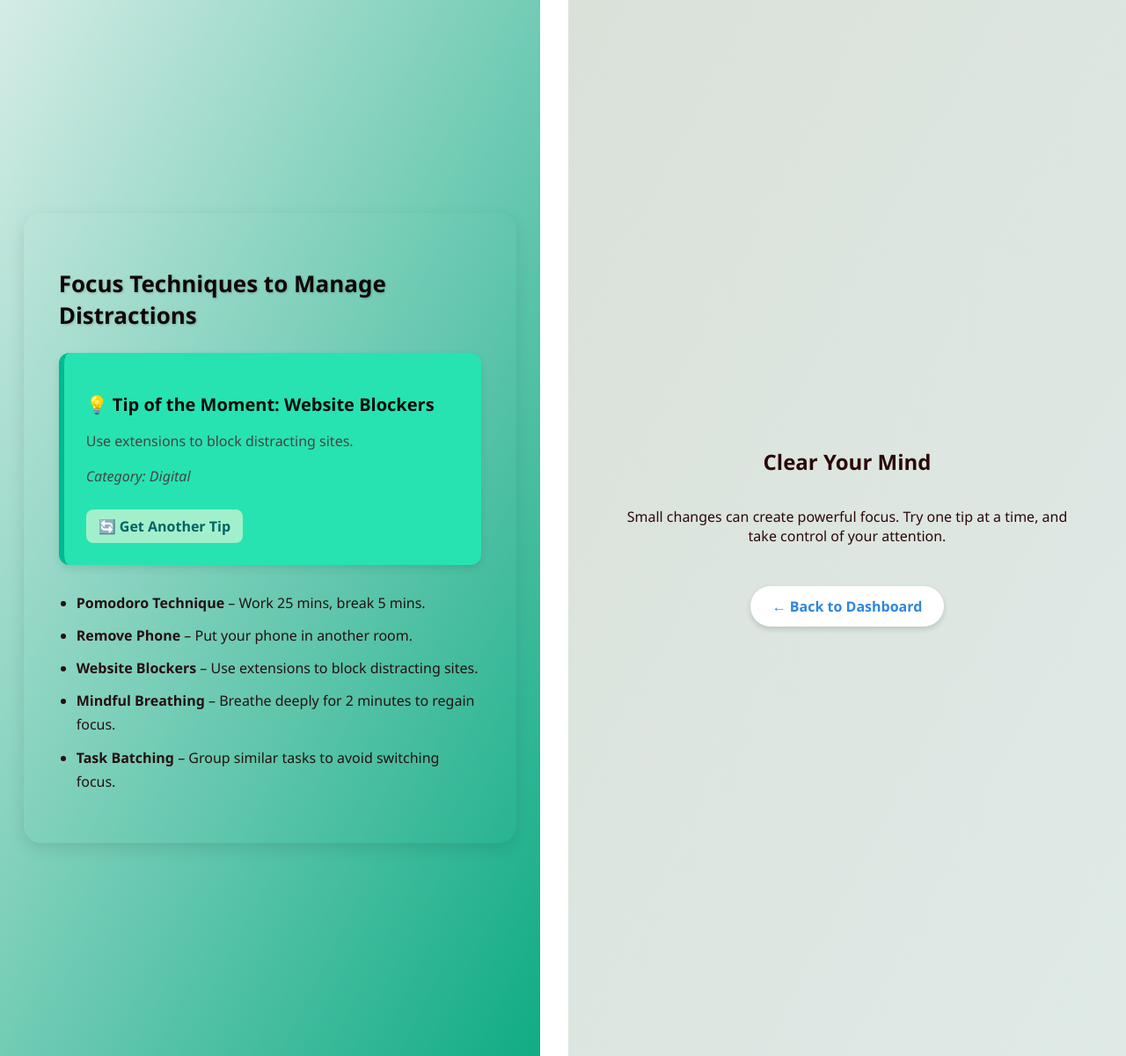
After one commit to RifatC2002/HealthLens, a Flask app: page /distraction/techniques in a window 1280 px wide. The commit adds this page. Shown: the whole page at 88% size. Run offline with Flask 3, Linux system fonts and the light colour scheme.

Commit message:
Distraction management added

```diff
--- a/app.py
+++ b/app.py
@@ -8,6 +8,7 @@ from routes.auth import auth_bp
 from routes.main import main_bp
 from routes.goal import goal_bp
 from routes.challenge import challenge_bp
+from routes.distraction import distraction_bp
 
 app = Flask(__name__)
 app.config['SECRET_KEY'] = 'devkey'
@@ -27,8 +28,10 @@ from routes.main import main_bp
 from routes.routine import routine_bp
 from routes.finance import finance_bp
 app.register_blueprint(finance_bp)
+from routes.distraction import distraction_bp
 
 
+app.register_blueprint(distraction_bp)
 app.register_blueprint(routine_bp)
 app.register_blueprint(main_bp)
 app.register_blueprint(mood_bp)
--- /dev/null
+++ b/routes/distraction.py
@@ -0,0 +1,17 @@
+from flask import Blueprint, render_template
+import random
+
+distraction_bp = Blueprint('distraction', __name__, url_prefix='/distraction')
+
+techniques = [
+    {"title": "Pomodoro Technique", "description": "Work 25 mins, break 5 mins.", "category": "Time Management"},
+    {"title": "Remove Phone", "description": "Put your phone in another room.", "category": "Environment"},
+    {"title": "Website Blockers", "description": "Use extensions to block distracting sites.", "category": "Digital"},
+    {"title": "Mindful Breathing", "description": "Breathe deeply for 2 minutes to regain focus.", "category": "Mental"},
+    {"title": "Task Batching", "description": "Group similar tasks to avoid switching focus.", "category": "Efficiency"}
+]
+
+@distraction_bp.route('/techniques')
+def show_techniques():
+    tip = random.choice(techniques)
+    return render_template('distraction/techniques.html', tip=tip, techniques=techniques)
--- a/static/css/styles.css
+++ b/static/css/styles.css
@@ -356,3 +356,145 @@ body {
     flex: 1;
     padding: 40px;
 }
+
+/* ==== DISTRACTION PAGE - VIBRANT STYLE ==== */
+
+.distraction-left {
+    background: linear-gradient(to bottom right, #d5ece6, #10ac84);
+    color: rgb(4, 0, 0);
+}
+
+.distraction-right {
+    background: linear-gradient(to top left, #dfeae7, #dae1d9);
+    color: rgb(44, 8, 8);
+    text-align: center;
+    display: flex;
+    flex-direction: column;
+    justify-content: center;
+    padding: 50px;
+}
+
+.technique-box {
+    padding: 40px;
+    border-radius: 20px;
+    width: 90%;
+    max-width: 600px;
+    box-shadow: 0 6px 18px rgba(0, 0, 0, 0.1);
+}
+
+.technique-box h2 {
+    font-size: 26px;
+    margin-bottom: 25px;
+    color: #0f0707;
+    text-shadow: 1px 1px 3px rgba(0,0,0,0.2);
+}
+
+.tip-card-vibrant {
+    background-color: #27e3b1;
+    padding: 25px;
+    border-left: 6px solid #00b894;
+    border-radius: 12px;
+    margin-bottom: 30px;
+    box-shadow: 0 4px 10px rgba(0,0,0,0.1);
+    color: #2f3542;
+}
+
+.tip-card-vibrant h3 {
+    font-size: 20px;
+    color: #040c0b;
+    margin-bottom: 10px;
+}
+
+.tip-card-vibrant p {
+    color: #444;
+    line-height: 1.5;
+}
+
+.tip-card-vibrant a {
+    color: #006266;
+    font-weight: bold;
+    display: inline-block;
+    margin-top: 10px;
+    text-decoration: none;
+    background: #a2f0cb;
+    padding: 8px 14px;
+    border-radius: 8px;
+    transition: background 0.3s ease;
+}
+
+.tip-card-vibrant a:hover {
+    background: #668b79;
+}
+
+.technique-list {
+    margin-top: 20px;
+    padding-left: 20px;
+    color: rgb(37, 16, 16);
+    line-height: 1.7;
+}
+
+.technique-list li {
+    margin-bottom: 10px;
+}
+
+.back-dashboard-btn {
+    margin-top: 30px;
+    display: inline-block;
+    padding: 12px 25px;
+    background-color: #ffffff;
+    color: #2e86de;
+    font-weight: bold;
+    border-radius: 30px;
+    text-decoration: none;
+    font-size: 16px;
+    transition: all 0.3s ease;
+    box-shadow: 0 3px 6px rgba(0,0,0,0.15);
+}
+
+.back-dashboard-btn:hover {
+    background-color: #dff9fb;
+    color: #130f40;
+}
+
+/* Sidebar Container */
+.styled-sidebar {
+    width: 250px;
+    background: linear-gradient(to bottom right, #2ecc71, #27ae60);
+    padding: 30px 20px;
+    display: flex;
+    flex-direction: column;
+    height: 100vh;
+}
+
+/* Sidebar Title */
+.sidebar-title {
+    font-size: 22px;
+    font-weight: bold;
+    color: #fff;
+    margin-bottom: 40px;
+}
+
+/* Sidebar Navigation Buttons */
+.nav-btn {
+    background: rgba(255, 255, 255, 0.15);
+    border: none;
+    border-radius: 12px;
+    color: white;
+    padding: 14px 20px;
+    margin-bottom: 12px;
+    font-size: 16px;
+    text-align: left;
+    text-decoration: none;
+    transition: background 0.3s ease, transform 0.2s ease;
+}
+
+.nav-btn:hover {
+    background: rgba(255, 255, 255, 0.25);
+    transform: translateX(5px);
+}
+
+/* Ensure body and parent layout are flex if needed */
+body {
+    display: flex;
+    margin: 0;
+}
--- a/templates/challenge/challenges.html
+++ b/templates/challenge/challenges.html
@@ -23,7 +23,7 @@
                 {% else %}
                 <p>No exercise challenges yet.</p>
                 {% endif %}
-                <a href="{{ url_for('main.dashboard') }}" class="back-link">← Back to Dashboard</a>
+                <a href="{{ url_for('main.dashboard') }}" class="back-dashboard-btn">← Back to Dashboard</a>
             </div>
         </div>
 
--- a/templates/dashboard.html
+++ b/templates/dashboard.html
@@ -133,6 +133,7 @@
         <a href="{{ url_for('mood.adjust_mood') }}" class="nav-btn">Mood Routine</a>
         <a href="{{ url_for('routine.routine_input') }}" class="nav-btn">Routine</a>
         <a href="{{ url_for('finance.view_finances') }}" class="nav-btn">Finance</a>
+        <a href="{{ url_for('distraction.show_techniques') }}" class="nav-btn">Focus Techniques</a>
         <a href="{{ url_for('auth.logout') }}" class="nav-btn">Logout</a>
     </div>
 
@@ -191,7 +192,7 @@
             {% if finances %}
             <div class="card">
                 <h3>Latest Expense: {{ finances[-1].category }}</h3>
-                <p><strong>Amount:</strong> ${{ finances[-1].amount }}</p>
+                <p><strong>Amount:</strong> BDT {{ finances[-1].amount }}</p>
                 <p><strong>Date:</strong> {{ finances[-1].date.strftime('%Y-%m-%d') }}</p>
             </div>
             {% else %}
--- /dev/null
+++ b/templates/distraction/techniques.html
@@ -0,0 +1,41 @@
+<!DOCTYPE html>
+<html lang="en">
+<head>
+    <meta charset="UTF-8">
+    <title>Distraction Management</title>
+    <link rel="stylesheet" href="{{ url_for('static', filename='css/styles.css') }}">
+</head>
+<body>
+<div class="container">
+    <div class="left-panel distraction-left">
+        <div class="technique-box">
+            <h2>Focus Techniques to Manage Distractions</h2>
+
+            {% if tip %}
+            <div class="tip-card-vibrant">
+                <h3>💡 Tip of the Moment: {{ tip.title }}</h3>
+                <p>{{ tip.description }}</p>
+                <p><em>Category: {{ tip.category }}</em></p>
+                <a href="{{ url_for('distraction.show_techniques') }}">🔄 Get Another Tip</a>
+            </div>
+            {% endif %}
+
+            <ul class="technique-list">
+                <li><strong>Pomodoro Technique</strong> – Work 25 mins, break 5 mins.</li>
+                <li><strong>Remove Phone</strong> – Put your phone in another room.</li>
+                <li><strong>Website Blockers</strong> – Use extensions to block distracting sites.</li>
+                <li><strong>Mindful Breathing</strong> – Breathe deeply for 2 minutes to regain focus.</li>
+                <li><strong>Task Batching</strong> – Group similar tasks to avoid switching focus.</li>
+            </ul>
+        </div>
+    </div>
+
+    <div class="right-panel distraction-right">
+        <h2>Clear Your Mind</h2>
+        <p>Small changes can create powerful focus. Try one tip at a time, and take control of your attention.</p>
+        <a href="{{ url_for('main.dashboard') }}" class="back-dashboard-btn">← Back to Dashboard</a>
+
+    </div>
+</div>
+</body>
+</html>
--- a/templates/finance/view_records.html
+++ b/templates/finance/view_records.html
@@ -38,7 +38,7 @@
                 {% else %}
                 <p>No finance records yet.</p>
                 {% endif %}
-                <a href="{{ url_for('main.dashboard') }}" class="back-link">← Back to Dashboard</a>
+                <a href="{{ url_for('main.dashboard') }}" class="back-dashboard-btn">← Back to Dashboard</a>
 
         </div>
     </div>
--- a/templates/goal/declare.html
+++ b/templates/goal/declare.html
@@ -37,7 +37,7 @@
             </div>
 
             <p class="alt-link">
-                <a href="{{ url_for('main.dashboard') }}">← Back to Dashboard</a>
+                <a href="{{ url_for('main.dashboard') }}" class="back-dashboard-btn">← Back to Dashboard</a>
             </p>
         </div>
     </div>
--- a/templates/mood/adjust_mood.html
+++ b/templates/mood/adjust_mood.html
@@ -30,7 +30,7 @@
                 </div>
                 {% endif %}
 
-                <a href="{{ url_for('main.dashboard') }}" class="back-link">← Back to Dashboard</a>
+                <a href="{{ url_for('main.dashboard') }}" class="back-dashboard-btn">← Back to Dashboard</a>
             </div>
         </div>
 
--- a/templates/routine/custom_result.html
+++ b/templates/routine/custom_result.html
@@ -31,7 +31,7 @@
         <p>No routine created.</p>
         {% endif %}
 
-        <a href="{{ url_for('main.dashboard') }}" class="back-link">← Back to Dashboard</a>
+        <a href="{{ url_for('main.dashboard') }}" class="back-dashboard-btn">← Back to Dashboard</a>
     </main>
 </div>
 {% endblock %}
--- a/templates/routine/input.html
+++ b/templates/routine/input.html
@@ -16,7 +16,7 @@
             <button type="submit" name="action" value="manual" class="secondary-btn">Create Custom Routine</button>
         </form>
 
-        <a href="{{ url_for('main.dashboard') }}" class="back-link">← Back to Dashboard</a>
+        <a href="{{ url_for('main.dashboard') }}" class="back-dashboard-btn">← Back to Dashboard</a>
         <a href="{{ url_for('routine.view_custom_routine') }}" class="secondary-btn">Finish & View Routine</a>
 
     </div>
--- a/templates/routine/manual_input.html
+++ b/templates/routine/manual_input.html
@@ -12,7 +12,7 @@
         </form>
 
 
-        <a href="{{ url_for('main.dashboard') }}" class="back-link">← Back to Dashboard</a>
+        <a href="{{ url_for('main.dashboard') }}" class="back-dashboard-btn">← Back to Dashboard</a>
     </div>
 
     <div class="right-panel">
```
Also changed, not shown: models/distraction.py (added, +11 -0 lines), templates/routine/result.html (+9 -9 lines), instance/database.db.
